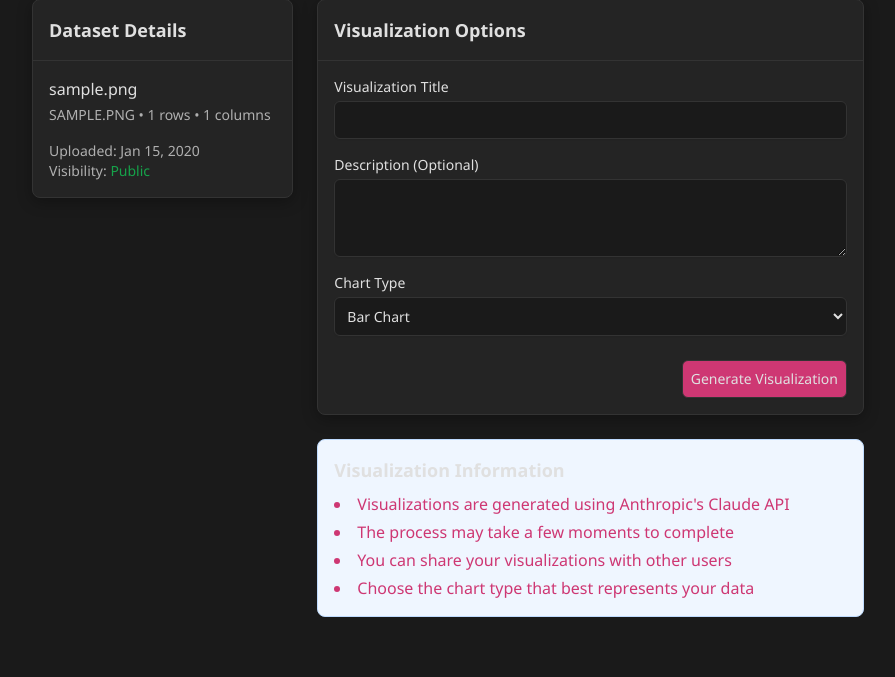
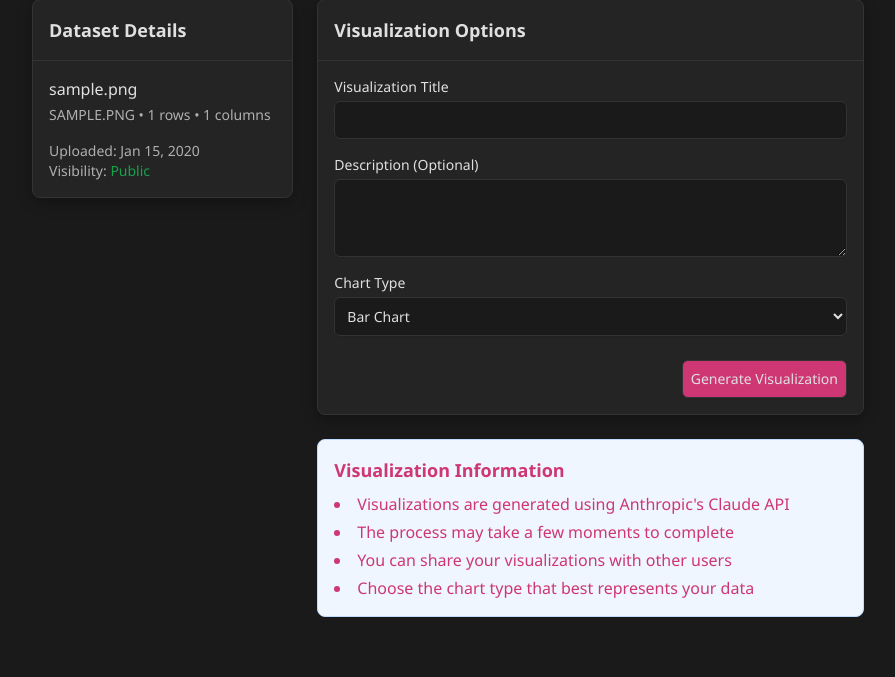
Before and after one commit to MaLoskins/DynaDash, a Flask app: page /visual/generate/1 in a window 1280 px wide. Shown: the part 157-834 px from the top of the page, without its empty margins (192-1087 px from the left). Run offline with Flask 3, Linux system fonts and the light colour scheme; a user stored in the database is signed in; tables that the repository leaves empty hold one stand-in row (values such as "Sample post"); data that the repository does not hold is empty; some libraries are stand-ins or nearby versions.

Commit message:
changed header color

```diff
--- a/app/templates/visual/generate.html
+++ b/app/templates/visual/generate.html
@@ -103,7 +103,7 @@
                 </div>
 
                 <div class="mt-6 bg-blue-50 border border-blue-200 rounded-lg p-4">
-                    <h3 class="text-lg font-semibold text-blue-800 mb-2">Visualization Information</h3>
+                    <h3 class="text-lg font-semibold text-blue-700 mb-2">Visualization Information</h3>
                     <ul class="list-disc list-inside text-blue-700 space-y-1">
                         <li>Visualizations are generated using Anthropic's Claude API</li>
                         <li>The process may take a few moments to complete</li>
```
Also changed, not shown: 1 other file.
